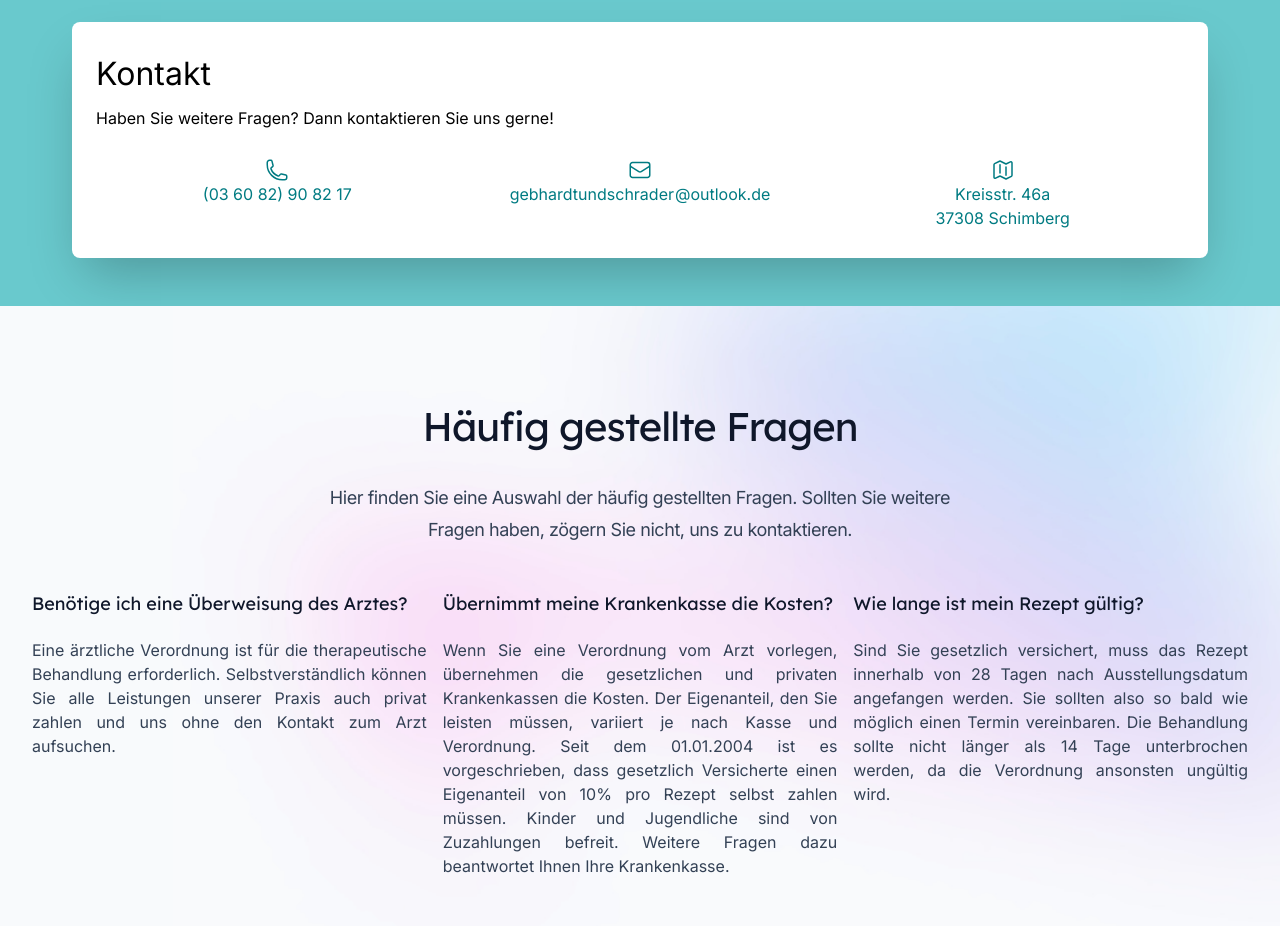
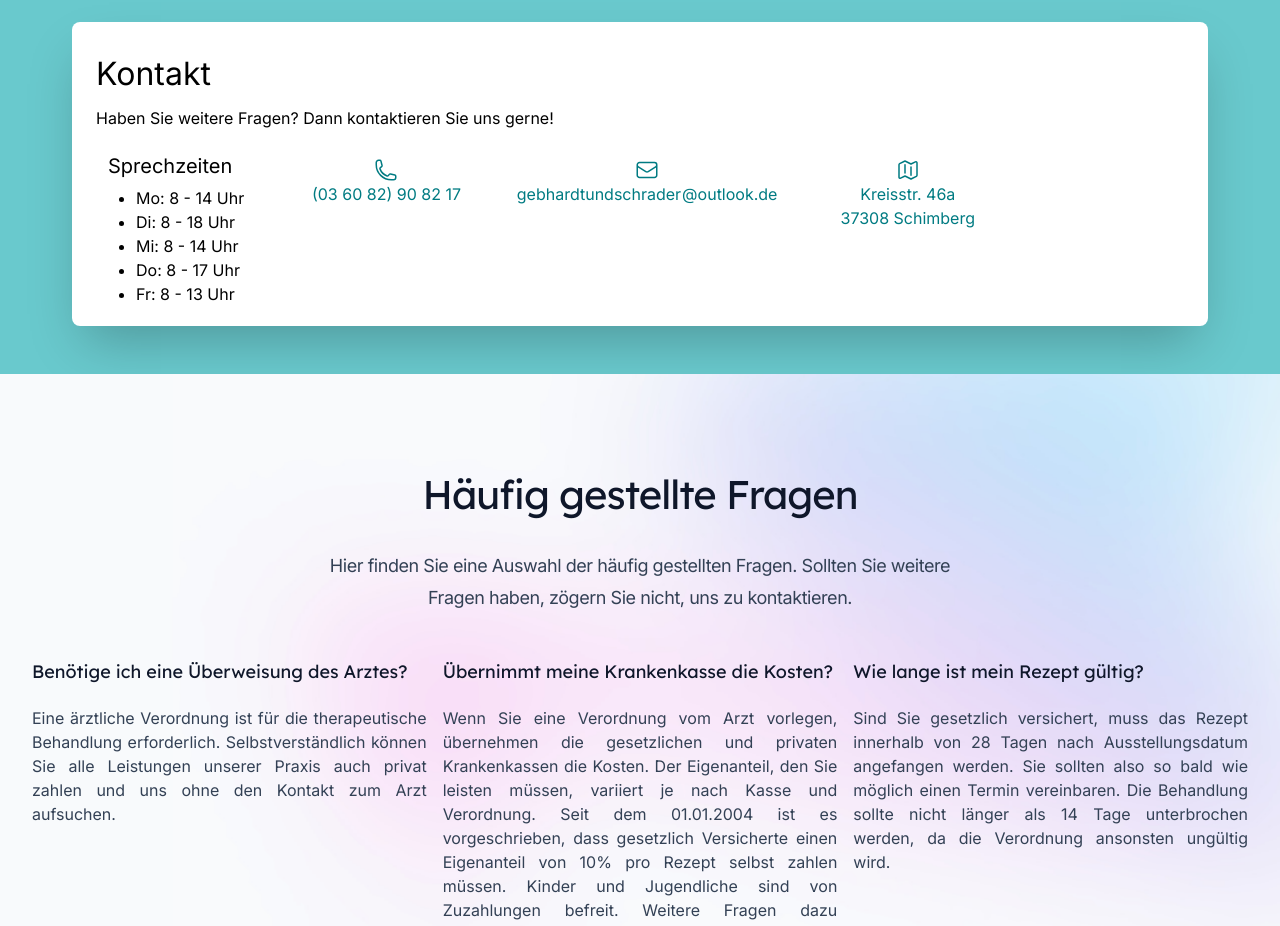
Before and after one commit to n2o/systemische-beratung-freund.de, a Next.js app: page / in a window 1280 px wide. Shown: the part 2020-2946 px from the top of the page. Built offline with nearby package versions, Linux system fonts and the light colour scheme.

Commit message:
Add sprechzeiten

```diff
--- a/src/components/kontakt-karte.tsx
+++ b/src/components/kontakt-karte.tsx
@@ -3,6 +3,74 @@ import { Container } from "@/components/container"
 import { Karte } from "@/components/karte"
 import { EnvelopeIcon, MapIcon, PhoneIcon } from "@heroicons/react/24/outline"
 import Link from "next/link"
+
+const sprechzeiten = [
+  { tag: "Mo", zeit: "8 - 14 Uhr" },
+  { tag: "Di", zeit: "8 - 18 Uhr" },
+  { tag: "Mi", zeit: "8 - 14 Uhr" },
+  { tag: "Do", zeit: "8 - 17 Uhr" },
+  { tag: "Fr", zeit: "8 - 13 Uhr" },
+]
+
+const days = ["Montags", "Dienstags", "Mittwochs", "Donnerstags", "Freitags"]
+const times = ["8-14 Uhr", "8-18 Uhr", "8-14 Uhr", "8-17 Uhr", "8-13 Uhr"]
+
+export function Example() {
+  return (
+    <div className="px-4 sm:px-6 lg:px-8">
+      <div className="mt-8 flex flex-col">
+        <div className="-my-2 -mx-4  sm:-mx-6 lg:-mx-8">
+          <div className="inline-block min-w-full py-2 align-middle md:px-6 lg:px-8">
+            <div className="overflow-hidden shadow md:rounded-lg">
+              <table className="min-w-full divide-y divide-gray-300">
+                <thead className="bg-gray-50">
+                  <tr>
+                    {days.map((day, index) => (
+                      <th
+                        key={index}
+                        scope="col"
+                        className="py-3.5 pl-4 pr-3 text-left text-sm font-semibold text-gray-900 sm:pl-6"
+                      >
+                        {day}
+                      </th>
+                    ))}
+                  </tr>
+                </thead>
+                <tbody className="divide-y divide-gray-200 bg-white">
+                  <tr>
+                    {times.map((time, index) => (
+                      <td
+                        key={index}
+                        className="whitespace-nowrap py-4 pl-4 pr-3 text-sm font-medium text-gray-900 sm:pl-6"
+                      >
+                        {time}
+                      </td>
+                    ))}
+                  </tr>
+                </tbody>
+              </table>
+            </div>
+          </div>
+        </div>
+      </div>
+    </div>
+  )
+}
+
+export default function Sprechzeiten({ ...props }) {
+  return (
+    <section {...props}>
+      <h3>Sprechzeiten</h3>
+      <ul className="list-disc pl-7">
+        {sprechzeiten.map(({ tag, zeit }, index) => (
+          <li key={index} className="whitespace-nowrap">
+            {tag}: {zeit}
+          </li>
+        ))}
+      </ul>
+    </section>
+  )
+}
 
 export function KontaktKarte() {
   const heading = "Kontakt"
@@ -14,6 +82,8 @@ export function KontaktKarte() {
     <div className="bg-accent px-4 py-5" id="kontakt">
       <Container>
         <Karte heading={heading} lead={lead}>
+          <div className="flex flex-col sm:flex-row">
+            <Sprechzeiten className="mx-3" />
             <div className="grid grid-cols-1 pt-5 sm:grid-cols-2 md:grid-cols-3">
               <div className={classes}>
                 <Link href={"tel:" + phone} className="link mx-auto">
@@ -48,6 +118,7 @@ export function KontaktKarte() {
                 </Link>
               </div>
             </div>
+          </div>
         </Karte>
       </Container>
     </div>
--- a/src/pages/datenschutz.tsx
+++ b/src/pages/datenschutz.tsx
@@ -267,7 +267,7 @@ export default function Page() {
           an uns wenden. Das Recht auf Einschränkung der Verarbeitung besteht in
           folgenden Fällen:
         </p>
-        <ul>
+        <ul className="list-disc">
           <li>
             Wenn Sie die Richtigkeit Ihrer bei uns gespeicherten
             personenbezogenen Daten bestreiten, benötigen wir in der Regel Zeit,
```
Lines whose indentation alone changed are shown as unchanged.
